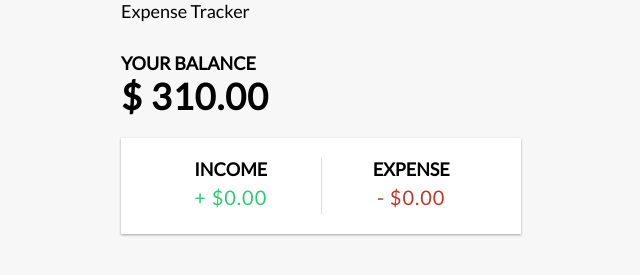
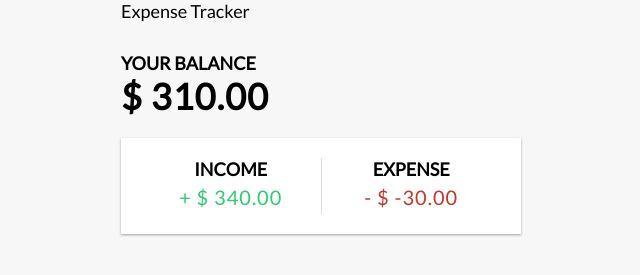
Before and after one commit to tusharchemate/expence-tracker, a React (Create React App) app: page / in a window 1280 px wide. Shown: the top 275 px of the page, without its empty margins (319-959 px from the left). Built offline with nearby package versions, Linux system fonts and the light colour scheme; the HTML template or start-up script is replaced by a standard one.

Commit message:
added income - expense in incomeexpens component

```diff
--- a/src/IncomeExpenses.js
+++ b/src/IncomeExpenses.js
@@ -3,20 +3,34 @@ import { GlobalContext } from './ context/GlobalState';
 
 const IncomeExpenses = () => {
   const { transactions } = useContext(GlobalContext);
+  const amount = transactions.map((item) => item.amount);
+
+  //calculating income
+
+  const income = amount
+    .filter((item) => item > 0)
+    .reduce((acc, curr) => (acc += curr), 0)
+    .toFixed(2);
+
+  // calculating expense
+  const expense = amount
+    .filter((item) => item < 0)
+    .reduce((acc, curr) => (acc += curr), 0)
+    .toFixed(2);
 
   return (
     <div className="inc-exp-container">
       <div>
         <h4>Income</h4>
         <p id="money-plus" className="money plus">
-          + $0.00
+          + $ {income}
         </p>
       </div>
 
       <div>
         <h4>Expense</h4>
         <p id="money-minus" className="money minus">
-          - $0.00
+          - $ {expense}
         </p>
       </div>
     </div>
```
